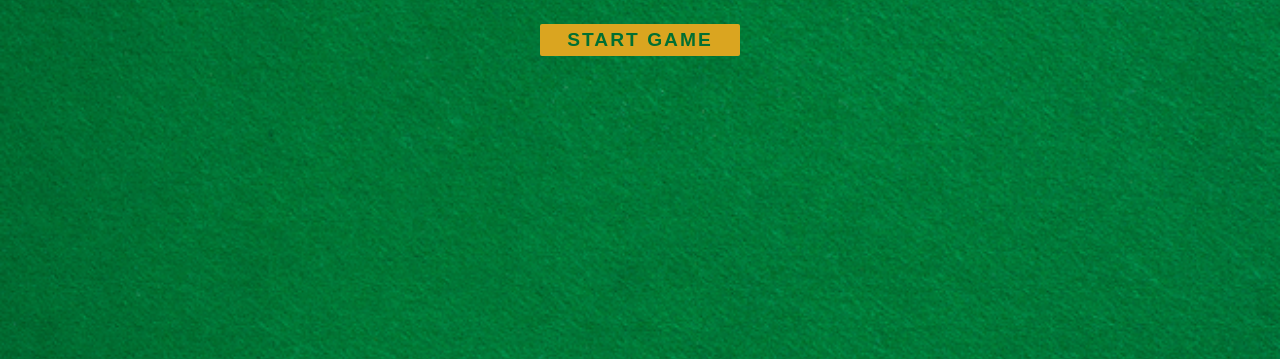
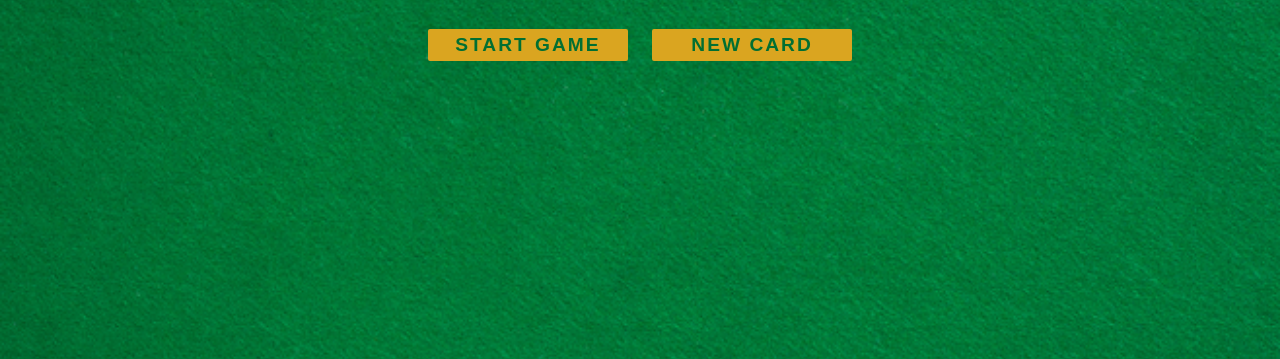
Before and after one commit to MeixieM/Blackjack-Game, a plain HTML site: page index.html in a window 1280 px wide. Shown: the part 441-800 px from the top of the page. Drawn offline with Linux system fonts and the light colour scheme.

Commit message:
added newCard Function

```diff
--- a/css/style.css
+++ b/css/style.css
@@ -80,7 +80,6 @@ Buttons
 ========== */
 
 button {
-    display: inline-block;
     width: 200px;
     color: #016f32;
     background: var(--clr-accent);
@@ -93,4 +92,6 @@ button {
     transition: transform 200ms ease-in-out;
     border: none;
     border-radius: 2px;
+    margin: 5px 10px;
+
 }
--- a/index.html
+++ b/index.html
@@ -10,9 +10,10 @@
 <body>
     <h1 class="section__title">Blackjack</h1>
     <p id="message-el">Want to play a round?</p>
-    <p>Cards:</p>
+    <p id="cards-el">Cards: </p>
     <p id="sum-el">Sum: </p>
     <button onclick="startGame()">START GAME</button>
+    <button onclick="newCard()">NEW CARD</button>
     <script src="js/index.js"></script>
 </body>
 </html>
--- a/js/index.js
+++ b/js/index.js
@@ -40,5 +40,8 @@ function renderGame() {
 function newCard() {
     let card = 2
     sum += card
+    //Push the cards to the array
+    cards.push(cards)
+    console.log(card)
     renderGame()
 }
```
